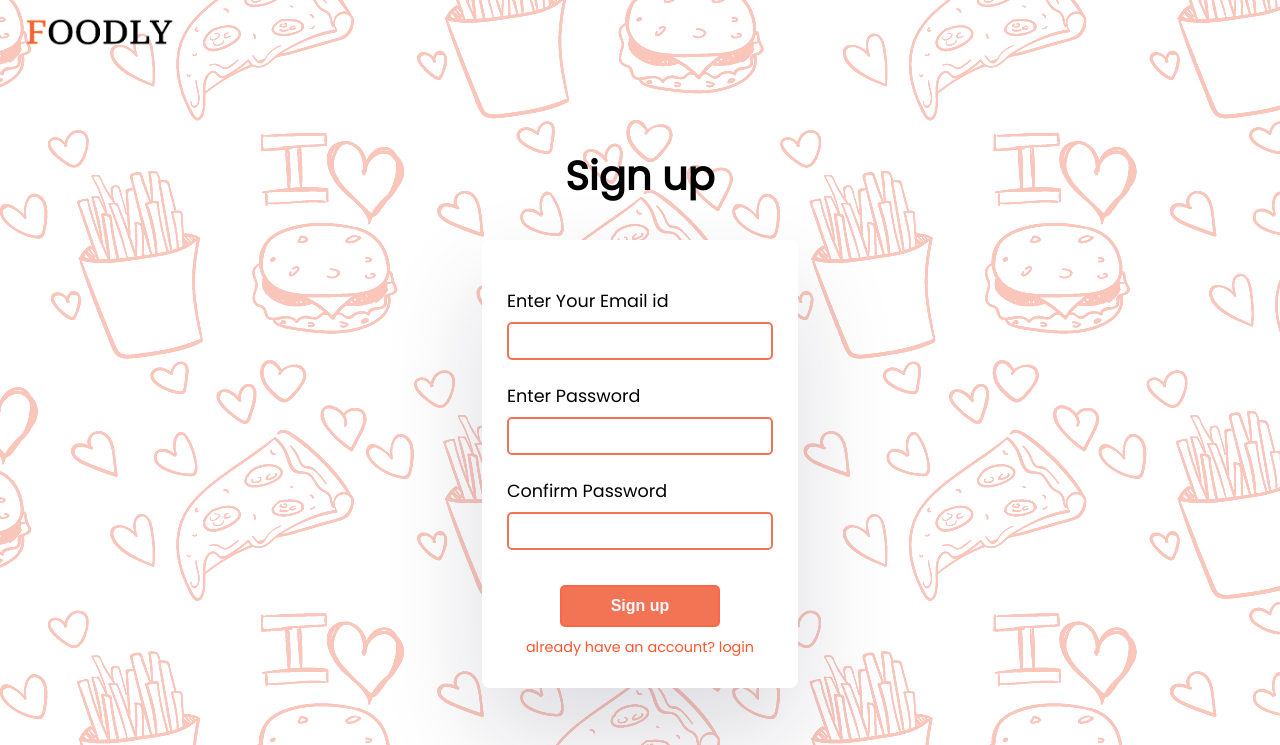
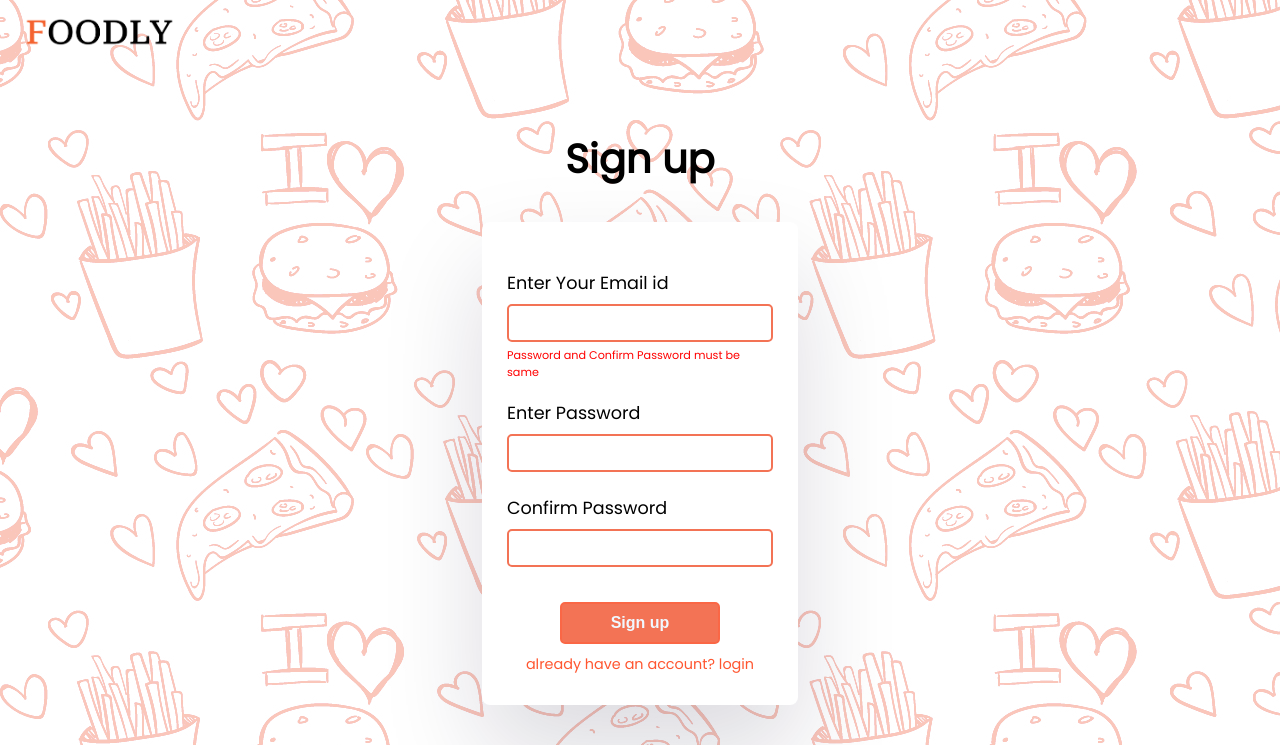
Before and after one commit to am12an34/xyz_foodly, a Flask app: page /register in a window 1280 px wide. Shown: the top 745 px of the page. Run offline with Flask 3, Linux system fonts and the light colour scheme.

Commit message:
Update signup.html

```diff
--- a/foodly/templates/signup.html
+++ b/foodly/templates/signup.html
@@ -14,6 +14,9 @@
             <form method="post" onsubmit="return validateForm()">
                 <label class="input-label" for="email">Enter Your Email id</label>
                 <input class="input-box" type="email" id="email" required>
+                <div style="display: {{ block_none }};">
+                    <p style="color: red; font-size: 0.7rem; margin-top: -10px;">Password and Confirm Password must be same</p>
+                </div>
                 <label class="input-label" for="password">Enter Password</label>
                 <input class="input-box" type="password" id="password" required>
                 <label class="input-label" for="cnf-password">Confirm Password</label>
```
